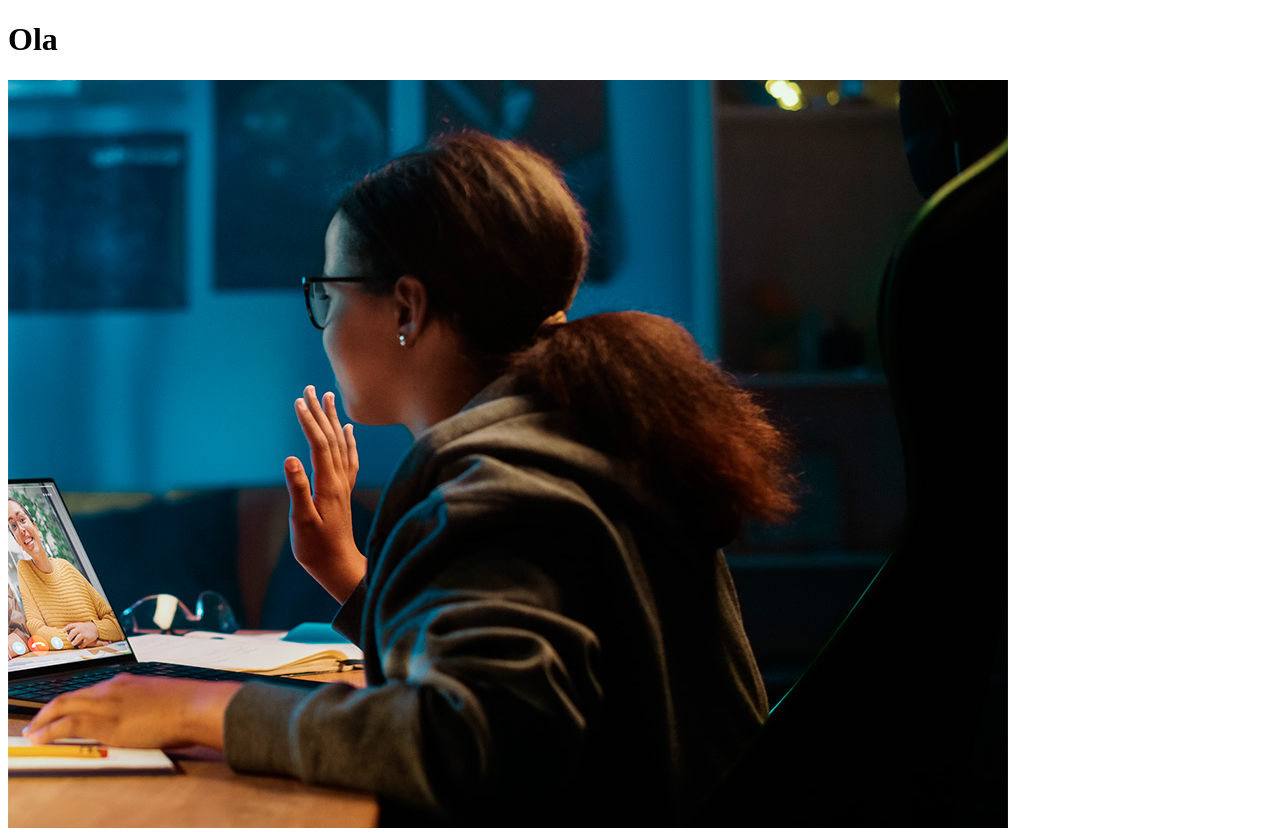
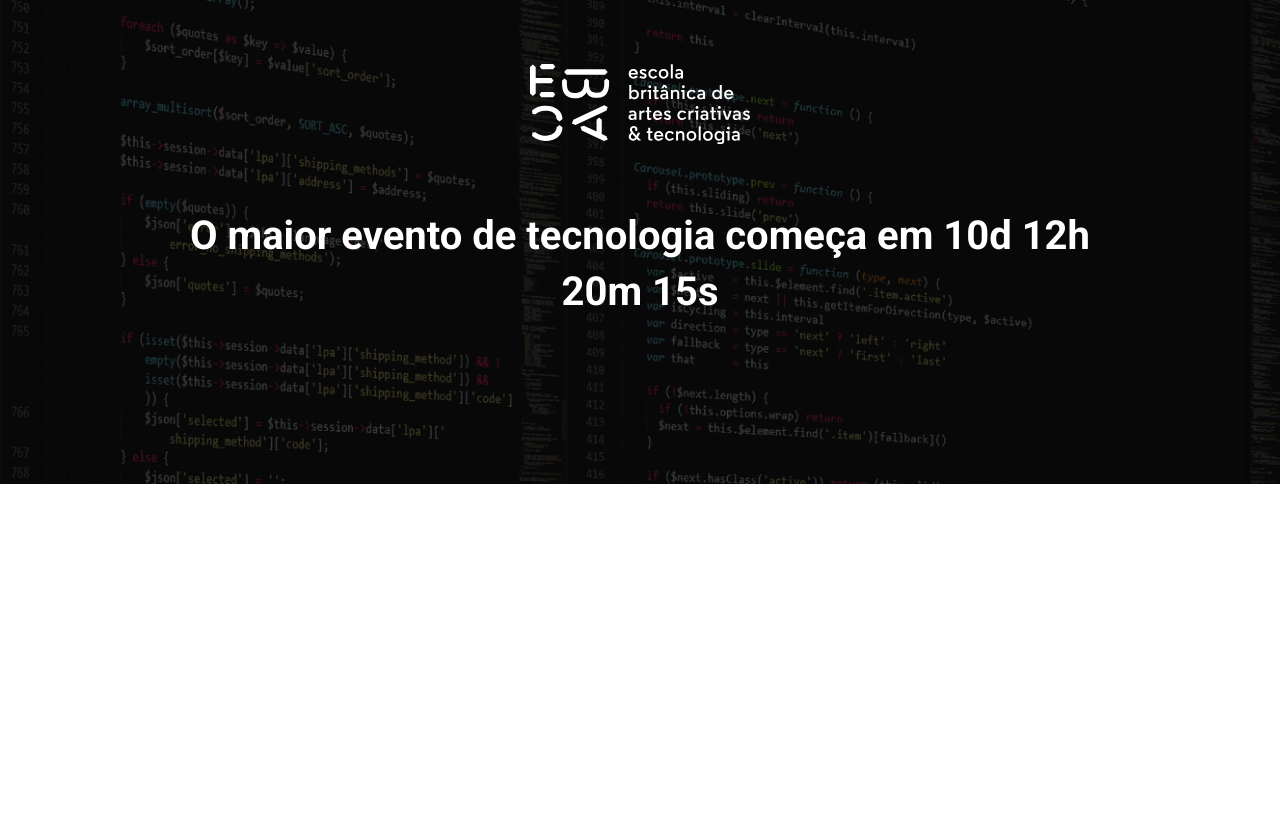
Before and after one commit to StrawberryCapybara/ebac_tech_talks, a website built with Parcel: page src/index.html in a window 1280 px wide. After the commit the page ends 800 px from the top, so only its background shows below. Built offline with nearby package versions, Linux system fonts and the light colour scheme.

Commit message:
criando o hero

```diff
--- a/src/index.html
+++ b/src/index.html
@@ -1,14 +1,24 @@
 <!DOCTYPE html>
-<html lang="en">
+<html lang="pt-br">
 <head>
     <meta charset="UTF-8">
     <meta name="viewport" content="width=device-width, initial-scale=1.0">
-    <title>Document</title>
+    <title>EBAC Tecj Talks</title>
+    <link rel="preconnect" href="https://fonts.googleapis.com">
+    <link rel="preconnect" href="https://fonts.gstatic.com" crossorigin>
+    <link href="https://fonts.googleapis.com/css2?family=Roboto:ital,wght@0,400;0,700;1,900&display=swap" rel="stylesheet">
     <link rel="stylesheet" href="styles/main.scss">
 </head>
 <body>
-    <h1>Ola</h1>
-    <img src="./images/backend.png" alt="">
+    <header class="hero">
+        <div class="container">
+            <img class="hero__logo" src="./images/ebac_logo.svg" alt="EBAC">
+            <p class="hero__text">O maior evento de tecnologia começa em 10d 12h 20m 15s</p>
+        </div>
+    </header>
+
+
+
     <script src="scripts/main.js"></script>
 </body>
 </html>
--- /dev/null
+++ b/src/styles/_hero.scss
@@ -0,0 +1,52 @@
+.hero {
+    padding-top: 64px;
+    padding-bottom: 100px;
+    background-image: url(../images/fundo.png);
+    background-repeat: no-repeat;
+    background-size: cover;
+    position: relative;
+
+    .container {
+        position: relative;
+    }
+
+    &::before {
+        position: absolute;
+        top: 0;
+        left: 0;
+        width: 100%;
+        height: 100%;
+        background-color: #000;
+        content: '';
+        opacity: 0.7;
+    }
+
+    &__text {
+        margin-top: 64px;
+        margin-bottom: 64px;
+        font-size: 40px;
+        line-height: 56px;
+        font-weight: 800;
+        text-align: center;
+    }
+
+    &__logo {
+        margin: 0 auto;
+        height: 80px;
+        display: block;
+    }
+
+    @media (max-width: 640px) {
+        padding: 40px 0;
+
+        &__logo {
+            height: 40px;
+        }
+
+        &__text {
+            font-size: 22px;
+            line-height: 24px;
+            margin: 24px 0;
+        }
+    }
+}
--- a/src/styles/main.scss
+++ b/src/styles/main.scss
@@ -0,0 +1,23 @@
+@use 'hero';
+
+* {
+    margin: 0;
+    padding: 0;
+    box-sizing: border-box;
+    font-family: Roboto, sans-serif;
+    color: #fff;
+}
+
+.container {
+    max-width: 960px;
+    width: 100%;
+    margin: 0 auto;
+
+    @media (max-width: 640px) {
+        max-width: 80%;
+    }
+
+    @media (max-width: 1024px) {
+        max-width: 90%;
+    }
+}
```
